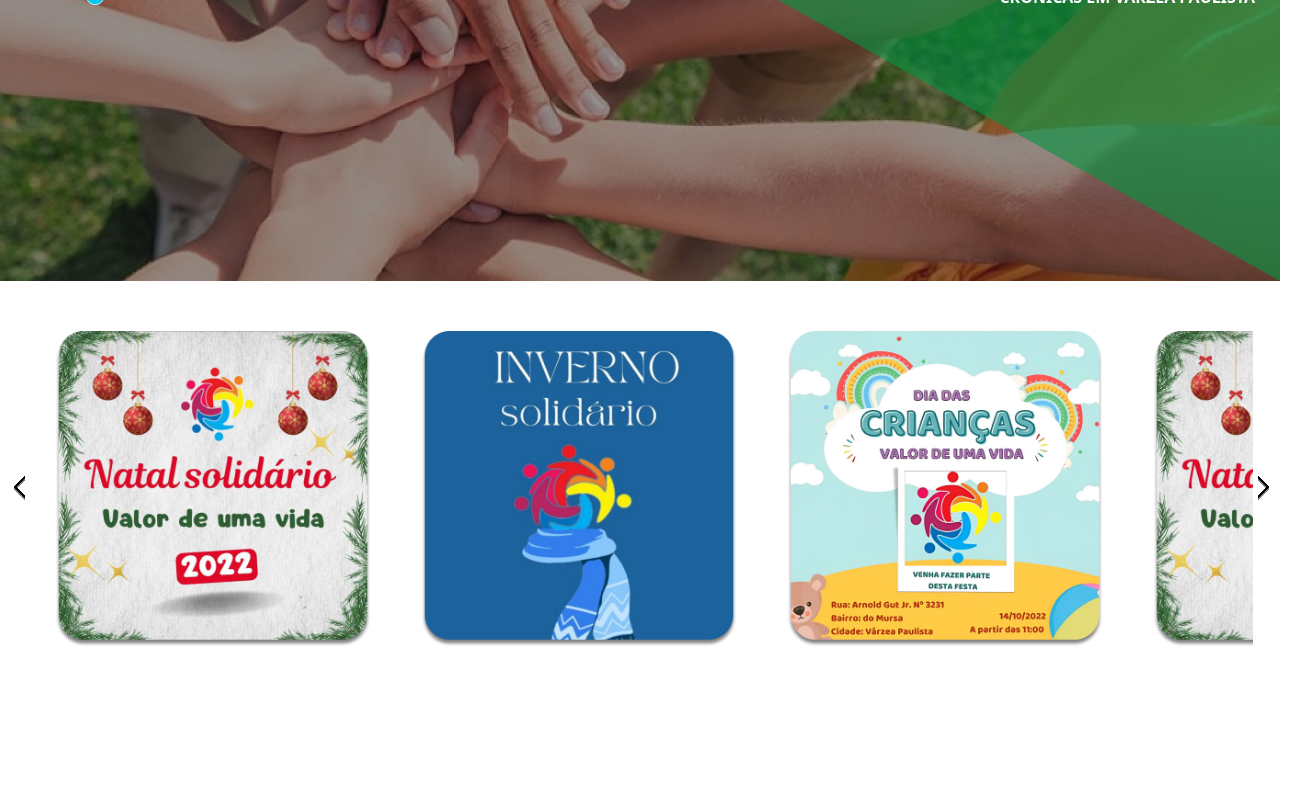
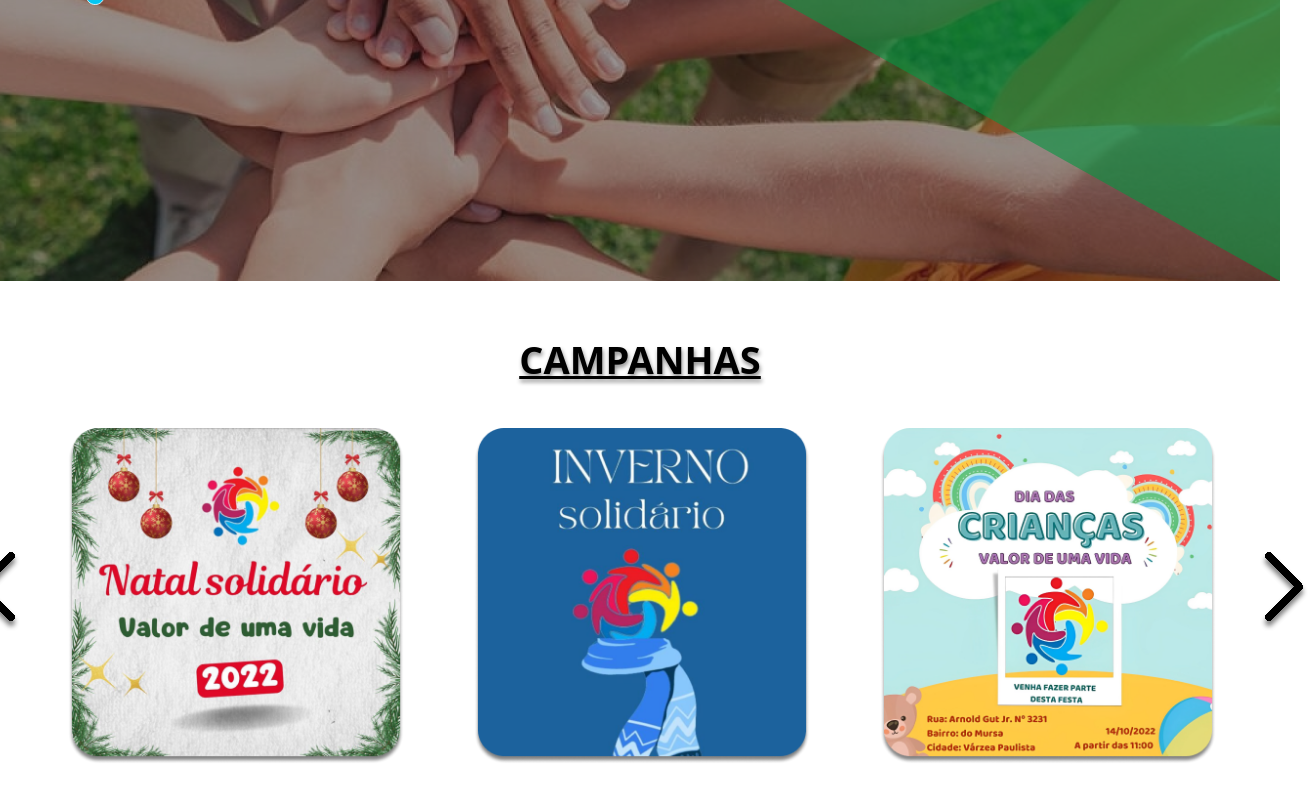
Before and after one commit to DavidSantos5992/valor-de-uma-vida, a Next.js app: page / in a window 1280 px wide. Shown: the part 482-1282 px from the top of the page, 1309 px wide, since content can reach past the window. Built offline with nearby package versions, Linux system fonts and the light colour scheme.

Commit message:
dimencionando scroll

```diff
--- a/src/app/globals.css
+++ b/src/app/globals.css
@@ -19,3 +19,7 @@
 .box-shadow-custom {
   box-shadow: 0px 100px 400px rgb(255, 0, 0);
 }
+
+body {
+    overflow-x: hidden;
+}
--- a/src/app/layout.js
+++ b/src/app/layout.js
@@ -3,6 +3,7 @@ import Image from 'next/image'
 import logo from '../../public/images/hero_Logo.svg'
 import fundo from '../../public/images/FundoLayout.png'
 import Header from "@/components/Header"
+import { lazy, Suspense } from 'react'
 
 export const metadata = {
   title: 'Valor de uma vida',
@@ -35,8 +36,8 @@ export default function RootLayout({ children }) {
 
               <div className='w-full h-full relative'>
 
-                <h1 className='max-w-[360px] absolute right-[25px] top-[45%] text-[16px] uppercase leading-[27px] text-white font-sans font-bold text-end whitespace-wrap'>
-                  desde 2014 prestando auxílio  a pessoas com Vulnerabilidades sociais e portadoras de diversas doenças crônicas Em várzea Paulista
+                <h1 className='max-w-[517px] text-shadow absolute right-[25px] top-[43%] text-[21px] uppercase leading-[27px] text-white font-sans font-bold text-end whitespace-wrap'>
+                  desde 2014 prestando auxílio <br /> a pessoas com <strong className='text-yellow-300'> Vulnerabilidades sociais</strong> e portadoras de diversas <strong className='text-yellow-300'>doenças crônicas</strong> Em <strong>várzea Paulista</strong>
                 </h1>
 
 
--- a/src/components/Carrossel/index.jsx
+++ b/src/components/Carrossel/index.jsx
@@ -20,12 +20,13 @@ export default function Carrossel() {
     const handleRightClick = (e) => {
         console.log('r', carousel.current.offsetWidth)
         carousel.current.scrollLeft += carousel.current.offsetWidth
-
     }
 
     return (
 
         <div className="carroselContainer">
+
+            <h1 className='font-sans'>campanhas</h1>
 
             <div className="carrosel" ref={carousel}>
 
@@ -56,6 +57,33 @@ export default function Carrossel() {
                     </div>
 
                 </div>
+                <div className="item">
+                    <div className="image">
+                        <Image src={img2} />
+                    </div>
+
+                </div>
+
+                <div className="item">
+                    <div className="image">
+                        <Image src={img3} />
+                    </div>
+
+                </div>
+
+                <div className="item">
+                    <div className="image">
+                        <Image src={img} />
+                    </div>
+
+                </div>
+
+                <div className="item">
+                    <div className="image">
+                        <Image src={img2} />
+                    </div>
+
+                </div>
 
                 <div className="item">
                     <div className="image">
@@ -67,7 +95,6 @@ export default function Carrossel() {
 
 
             </div>
-
 
             <button className='leftClick' onClick={handleLeftClick}>
                 <Image src={arrow_Left} />
--- a/src/components/Carrossel/styles.css
+++ b/src/components/Carrossel/styles.css
@@ -1,9 +1,26 @@
 .carroselContainer {
-    width: 96%;
+    width: 1216px;
     height: 515px;
-    margin: 40px 0 40px 24px;
+    margin: auto;
+    margin-top: 40px;
+    margin-bottom: 24px;
     position: relative;
     /* background: red; */
+}
+
+.carroselContainer h1 {
+    color: black;
+    text-align: center;
+    text-decoration: underline;
+    text-shadow: 1px 3px 4px rgba(0, 0, 0, 0.45);
+
+    font-size: 38px;
+    font-style: normal;
+    font-weight: 700;
+    line-height: 76.5px;
+    /* 201.316% */
+    text-transform: uppercase;
+    margin-bottom: 30px;
 }
 
 
@@ -13,6 +30,7 @@
     scroll-behavior: smooth;
     user-select: none;
     margin-left: 6px;
+    /* background: green; */
 }
 
 .carrosel::-webkit-scrollbar {
@@ -23,13 +41,22 @@
 .carrosel .item {
     width: 336px;
     height: 336px;
-    /* background: rgb(15, 238, 7); */
-    margin: 0 15px;
-    padding: 10px;
     flex: none;
     border-radius: 27.097px;
+    margin-right: 70px;
+}
 
+.carrosel .item:last-child {
+    margin: 0px;
+    margin-right: 30px;
+    /* background-color: greenyellow; */
 }
+
+.carrosel .item:first-child {
+    margin-left: 30px;
+    /* background-color: greenyellow; */
+}
+
 
 .carrosel .item img {
     width: 100%;
@@ -57,22 +84,23 @@
 
 .leftClick img,
 .rightClick img {
-    height: 25px;
+    width: 50px;
+    /* height: 25px; */
 }
 
 
 .leftClick {
-    height: 25px;
-    left: -2%;
-    top: 30%;
+    height: 55%;
+    left: -5%;
+    top: 25%;
     position: absolute;
     /* background: greenyellow; */
 }
 
 .rightClick {
-    height: 25px;
-    right: -2.5%;
-    top: 30%;
+    height: 55%;
     position: absolute;
+    top: 25%;
+    right: -5%;
     /* background: greenyellow; */
 }
--- a/src/components/Header/index.jsx
+++ b/src/components/Header/index.jsx
@@ -16,7 +16,7 @@ export default function Header() {
 
             <div className=' w-[33.33%]  flex items-center'>
                 <Image src={logo} alt="logo valor de uma vida" className='w-[55.8px] mr-[20px] text-shadow' />
-                <h1 className='font-sans text-[16px]   text-black text-shadow'>Valor de uma vida</h1>
+                <strong className='font-sans text-[16px] font-bold  text-black text-shadow'>Valor de uma vida</strong>
             </div>
 
             <nav className='flex  w-[33.33%] '>
```
